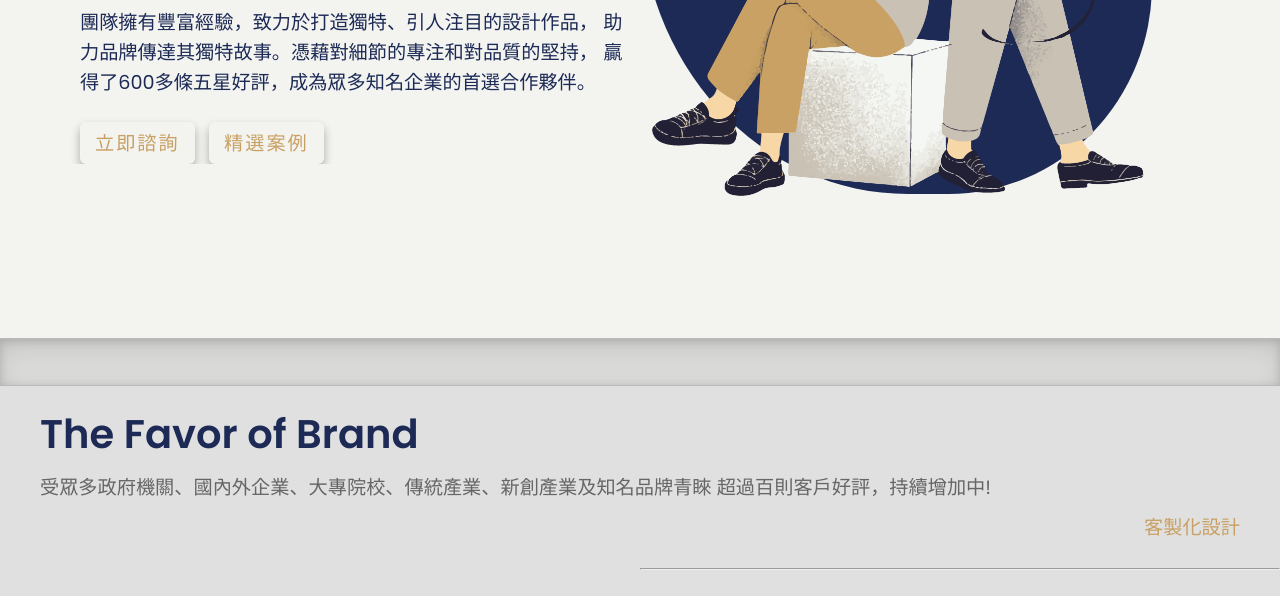
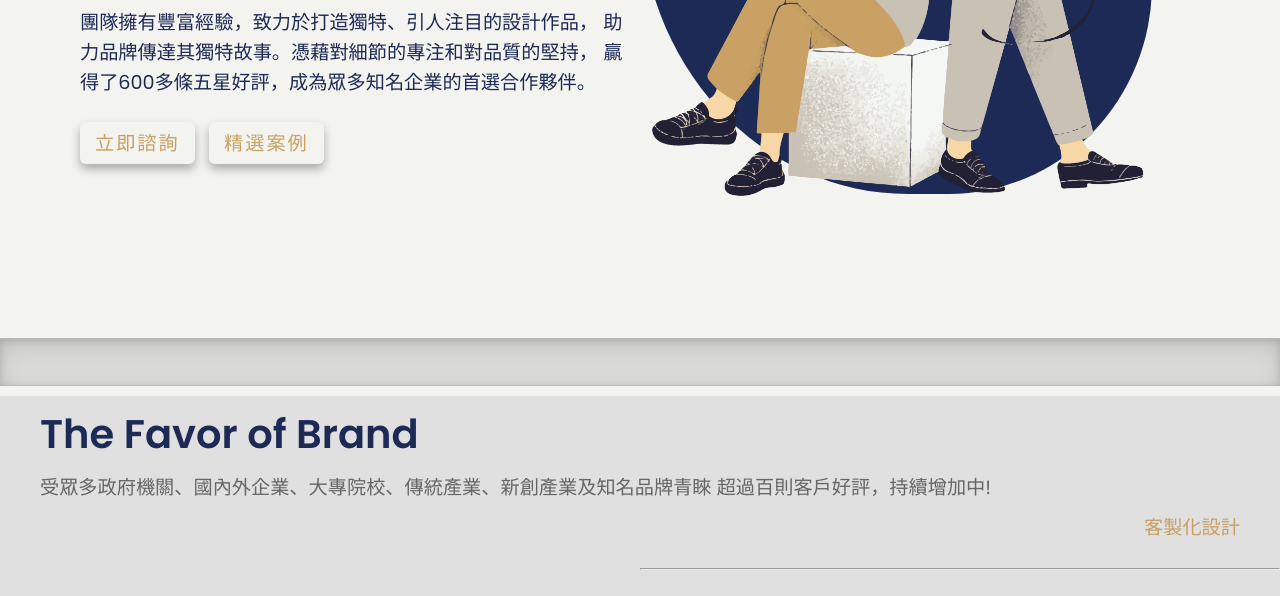
Before and after one commit to chuwanhua/creahuntsite, a plain HTML site: page index.html in a window 1280 px wide. Shown: the part 514-1110 px from the top of the page. Drawn offline with Linux system fonts and the light colour scheme; a web font is replaced by a local one.

Commit message:
"update style"

```diff
--- a/style.css
+++ b/style.css
@@ -6,8 +6,8 @@
     padding: 0;
     box-sizing: border-box;
     font-family: 'Poppins', sans-serif;
-    overflow-x: hidden;
-    overflow-y: auto !important;
+    /* overflow-x: hidden; */
+    /* overflow-y: auto; */
 
 }
 
@@ -19,8 +19,6 @@
     background-size: cover;
     font-family: "Chocolate Classical Sans";
     position: relative;
-    overflow-x: hidden;
-    overflow-y: auto !important;
 
 }
 
```
